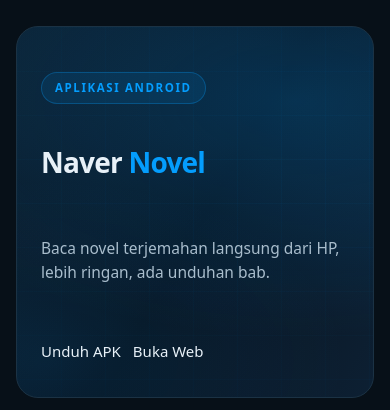
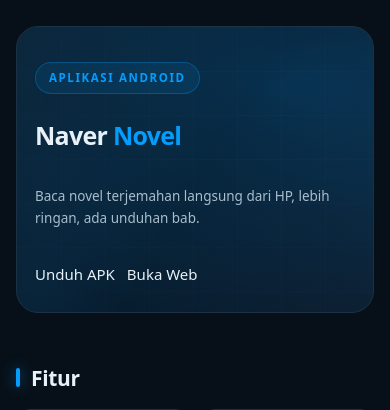
Before and after one commit to HiuraKiyowoo/Naver-Web, a FastAPI app: template templates/apk.html in a window 390 px wide. Shown: the part 121-531 px from the top of the page. Run offline with FastAPI, Linux system fonts and the light colour scheme; the template is opened without the code that fills it, so the values that code supplies are empty.

Commit message:
Fix: rak kartu geser horizontal + web responsif + hero 16:9
- .rak: grid statis -> geser horizontal (scroll-snap, overscroll, scrollbar tipis)
- Lebar kartu ikut layar via clamp (HP 42vw, tablet 30vw, desktop ~213px); grid lama tetap
- Hero banner: rasio 16:9 (desktop) -> 16:10 (tablet) -> lebar penuh tinggi otomatis (HP)
- Latest Update: LIMIT 60 -> 400 bab. Akar: 110 bab terbaru semua dari SATU novel
  (n1987, 27 Sep) -> dedupe cuma sisa 1 novel. Sekarang 7 novel berbeda & cepat (0,01 dtk)

```diff
--- a/main.py
+++ b/main.py
@@ -131,17 +131,19 @@
     baru = [kartu(r) for r in ambil(
         "SELECT * FROM novel WHERE cover_webp IS NOT NULL AND judul != '' "
         "ORDER BY created_at DESC LIMIT 10")]
-    # LATEST UPDATE: pakai MAX(bab.tanggal) — waktu_update KOSONG di 478/495 novel.
-    # ⚠️ JANGAN pakai "GROUP BY n.id + MAX()" → 12 detik (pindai 111.680 bab).
-    #    Cara cepat: ambil 60 bab terbaru (kena index idx_bab_tanggal, 0,01 dtk),
-    #    baru ambil novel uniknya. Lihat tambah-index-tanggal.py.
+    # LATEST UPDATE: pakai bab.tanggal (waktu_update KOSONG di 478/495 novel).
+    # ⚠️ JANGAN "GROUP BY n.id + MAX()" → 12 dtk (pindai 111.680 bab).
+    #    Dan ⚠️ JANGAN ambil cuma 60 bab terbaru: 110 bab terakhir bisa dari
+    #    SATU novel saja (mis. n1987 tanggal 27 Sep) → hasil cuma 1 novel.
+    #    Ambil 400 bab (kena index idx_bab_tanggal, tetap ~0,01 dtk), lalu
+    #    ambil novel unik sampai dapat 10.
     update, sudah = [], set()
     for r in ambil("""
         SELECT b.tanggal AS tg, n.*
         FROM bab b JOIN novel n ON n.id = b.novel_id
         WHERE b.tanggal IS NOT NULL AND b.tanggal != ''
           AND n.cover_webp IS NOT NULL AND n.judul != ''
-        ORDER BY b.tanggal DESC LIMIT 60"""):
+        ORDER BY b.tanggal DESC LIMIT 400"""):
         if r["id"] in sudah:
             continue
         sudah.add(r["id"])
--- a/static/web.css
+++ b/static/web.css
@@ -54,9 +54,14 @@
   .cari-atas{order:3;flex-basis:100%;max-width:none}
 }
 
-/* ══════════ HERO BANNER ══════════ */
+/* ══════════ HERO BANNER (16:9) ══════════
+   Banner 16:9 seperti banner film: lebar : tinggi = 16 : 9.
+   Tinggi TIDAK dipatok px — ikut lebar lewat aspect-ratio, jadi tetap 16:9
+   di semua ukuran layar. Di layar sempit rasionya dilonggarkan (3:4) supaya
+   teks tidak tercekik & tombol masih nyaman ditekan. */
 .hero{position:relative;margin:24px 0 0;border-radius:22px;overflow:hidden;
-  border:1px solid var(--garis);
+  border:1px solid var(--garis);aspect-ratio:16/9;min-height:340px;
+  display:flex;align-items:stretch;
   background:
     radial-gradient(700px 380px at 78% 20%,rgba(4,157,253,.22),transparent 62%),
     radial-gradient(500px 300px at 8% 90%,rgba(4,157,253,.10),transparent 60%),
@@ -67,20 +72,20 @@
   background-size:44px 44px;
   mask-image:radial-gradient(600px 400px at 70% 40%,#000,transparent)}
 .hero-isi{position:relative;z-index:2;display:flex;align-items:center;
-  gap:40px;padding:52px 46px}
+  gap:40px;padding:44px 46px;width:100%}
 .hero-kiri{flex:1;min-width:0}
 .hero-label{display:inline-flex;align-items:center;gap:7px;color:var(--cyan);
-  font-size:11.5px;font-weight:800;letter-spacing:1.6px;margin-bottom:16px;
+  font-size:11.5px;font-weight:800;letter-spacing:1.6px;margin-bottom:14px;
   background:rgba(4,157,253,.10);border:1px solid rgba(4,157,253,.28);
   padding:6px 13px;border-radius:999px}
 .hero-label i{width:6px;height:6px;border-radius:50%;background:var(--cyan);
   box-shadow:0 0 10px var(--cyan);font-style:normal}
-.hero-judul{font-size:clamp(28px,4.6vw,50px);font-weight:900;line-height:1.06;
-  letter-spacing:-.028em;margin-bottom:14px;
-  display:-webkit-box;-webkit-line-clamp:3;-webkit-box-orient:vertical;overflow:hidden}
+.hero-judul{font-size:clamp(24px,3.4vw,44px);font-weight:900;line-height:1.06;
+  letter-spacing:-.028em;margin-bottom:12px;
+  display:-webkit-box;-webkit-line-clamp:2;-webkit-box-orient:vertical;overflow:hidden}
 .hero-judul em{font-style:normal;color:var(--cyan)}
-.hero-sub{color:var(--redup);font-size:15.5px;max-width:46ch;line-height:1.6;margin-bottom:26px;
-  display:-webkit-box;-webkit-line-clamp:3;-webkit-box-orient:vertical;overflow:hidden}
+.hero-sub{color:var(--redup);font-size:15px;max-width:46ch;line-height:1.6;margin-bottom:22px;
+  display:-webkit-box;-webkit-line-clamp:2;-webkit-box-orient:vertical;overflow:hidden}
 .hero-aksi{display:flex;gap:12px;align-items:center;flex-wrap:wrap}
 .btn{display:inline-flex;align-items:center;gap:8px;padding:14px 26px;border-radius:999px;
   font-weight:800;font-size:14.5px;min-height:48px;cursor:pointer;border:0;
@@ -108,8 +115,25 @@
   font-size:11px;font-weight:800;padding:7px 15px;border-radius:999px;white-space:nowrap;
   letter-spacing:.4px}
 @media(max-width:880px){
-  .hero-isi{padding:34px 24px;flex-direction:column;align-items:flex-start;gap:28px}
-  .hero-kanan{width:100%;max-width:320px;align-self:center}
+  /* hero tetap 16:9 tapi ruang menipis → 16:10 supaya teks tidak tercekik */
+  .hero{aspect-ratio:16/10;min-height:0}
+  .hero-isi{padding:30px 24px;flex-direction:row;align-items:center;gap:20px}
+  .hero-kanan{width:clamp(120px,30%,200px);max-height:calc(100% - 60px)}
+  .hero-judul{-webkit-line-clamp:3}
+  .hero-stat{gap:18px;margin-top:16px;padding-top:14px}
+}
+@media(max-width:620px){
+  /* HP: pakai LEBAR penuh + tinggi otomatis (bukan rasio kaku) supaya
+     tombol & teks tidak pernah terpotong; cover disembunyikan */
+  .hero{aspect-ratio:auto;min-height:0}
+  .hero-isi{flex-direction:column;align-items:flex-start;gap:14px;padding:24px 18px 26px;
+    overflow:visible}
+  .hero-kanan{display:none}
+  .hero-judul{-webkit-line-clamp:3;font-size:clamp(21px,6.4vw,28px);margin-bottom:10px}
+  .hero-sub{-webkit-line-clamp:2;font-size:13.5px;margin-bottom:18px}
+  .hero-stat{gap:14px;margin-top:16px;padding-top:14px}
+  .hero-stat div b{font-size:17px}
+  .hero-stat div span{font-size:10px}
 }
 
 /* ══════════ SEKSI ══════════ */
```
Also changed, not shown: other parts of static/web.css (+38 -16 lines).
